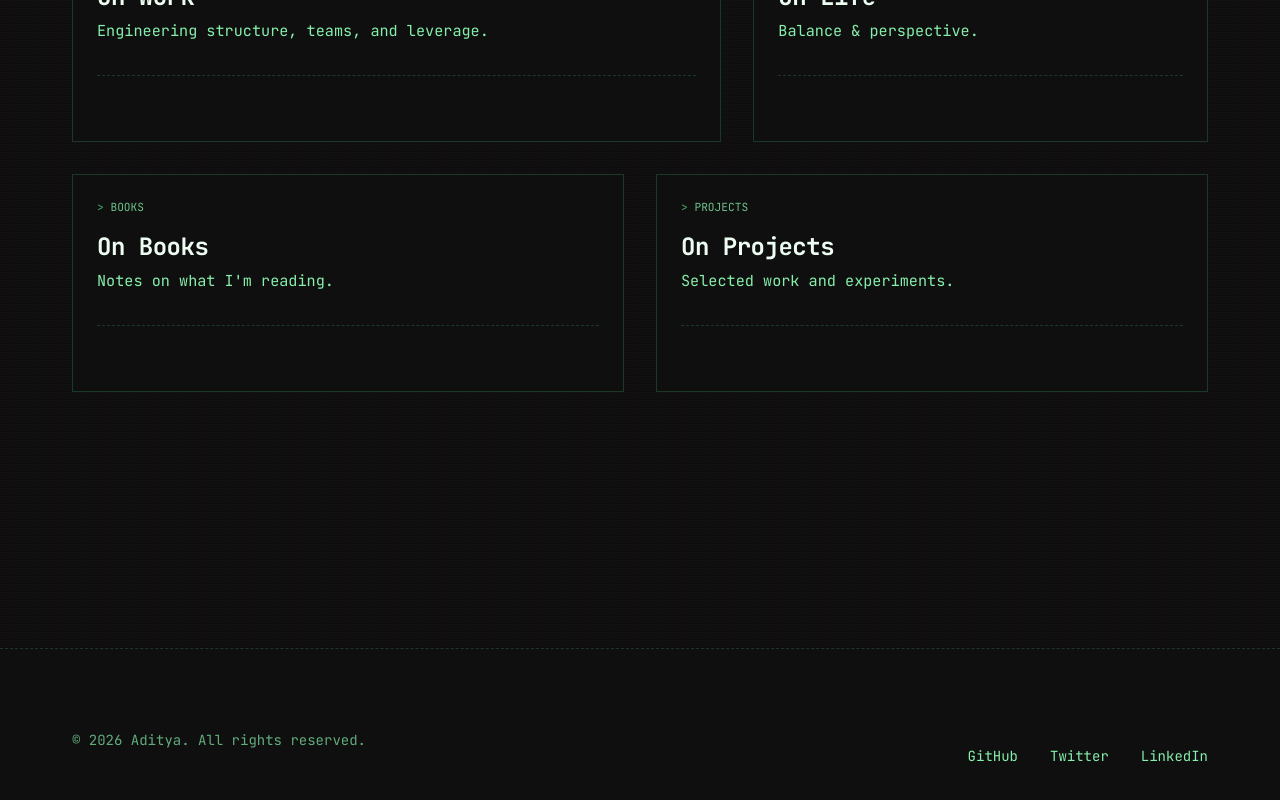
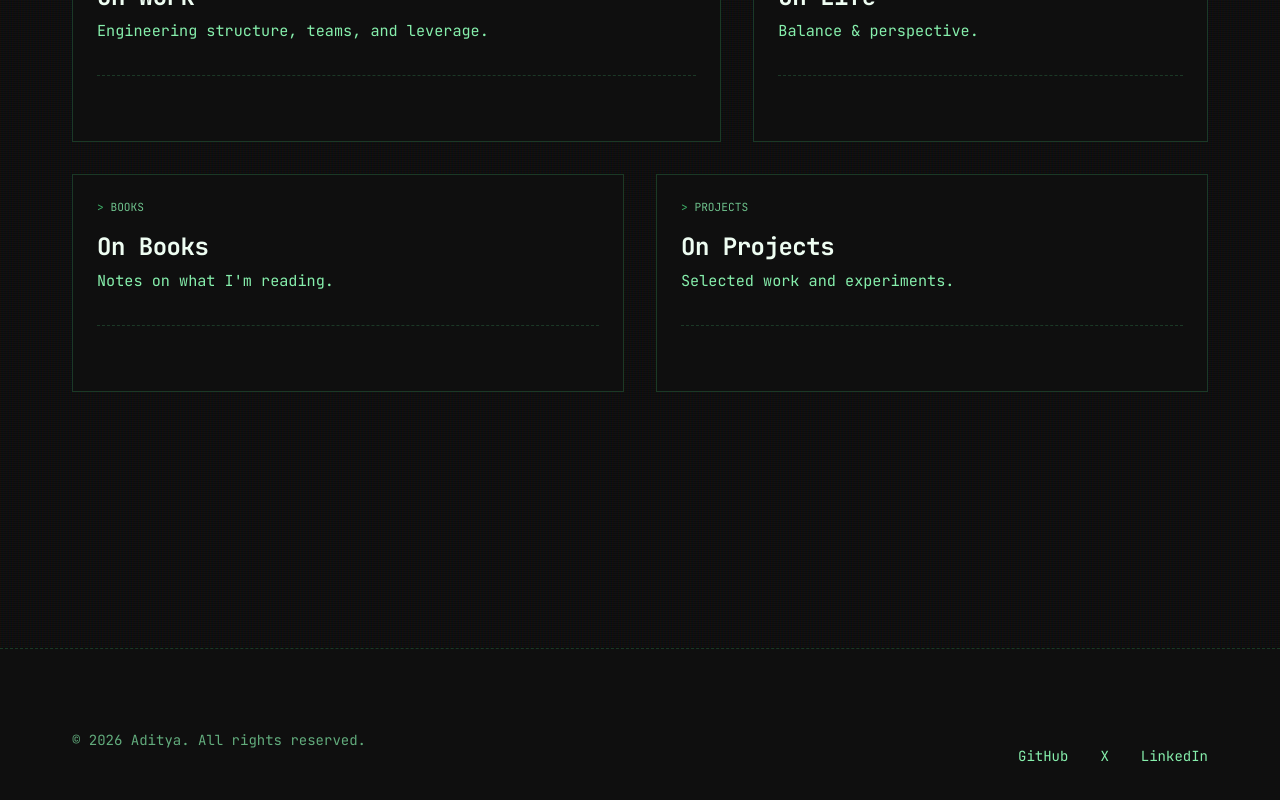
Before and after one commit to o0aditya0o/adityanotes.io, a Next.js app: page / in a window 1280 px wide. Shown: the part 744-1544 px from the top of the page. Built offline with nearby package versions, Linux system fonts and the light colour scheme.

Commit message:
update links

```diff
--- a/src/components/Footer.tsx
+++ b/src/components/Footer.tsx
@@ -8,13 +8,13 @@
                     © {new Date().getFullYear()} Aditya. All rights reserved.
                 </p>
                 <div className={styles.socialLinks}>
-                    <a href="https://github.com" target="_blank" rel="noopener noreferrer">
+                    <a href="https://github.com/o0aditya0o" target="_blank" rel="noopener noreferrer">
                         GitHub
                     </a>
-                    <a href="https://twitter.com" target="_blank" rel="noopener noreferrer">
-                        Twitter
+                    <a href="https://x.com/_aditya_agarwal" target="_blank" rel="noopener noreferrer">
+                        X
                     </a>
-                    <a href="https://linkedin.com" target="_blank" rel="noopener noreferrer">
+                    <a href="https://www.linkedin.com/in/adityamnnit/" target="_blank" rel="noopener noreferrer">
                         LinkedIn
                     </a>
                 </div>
```
